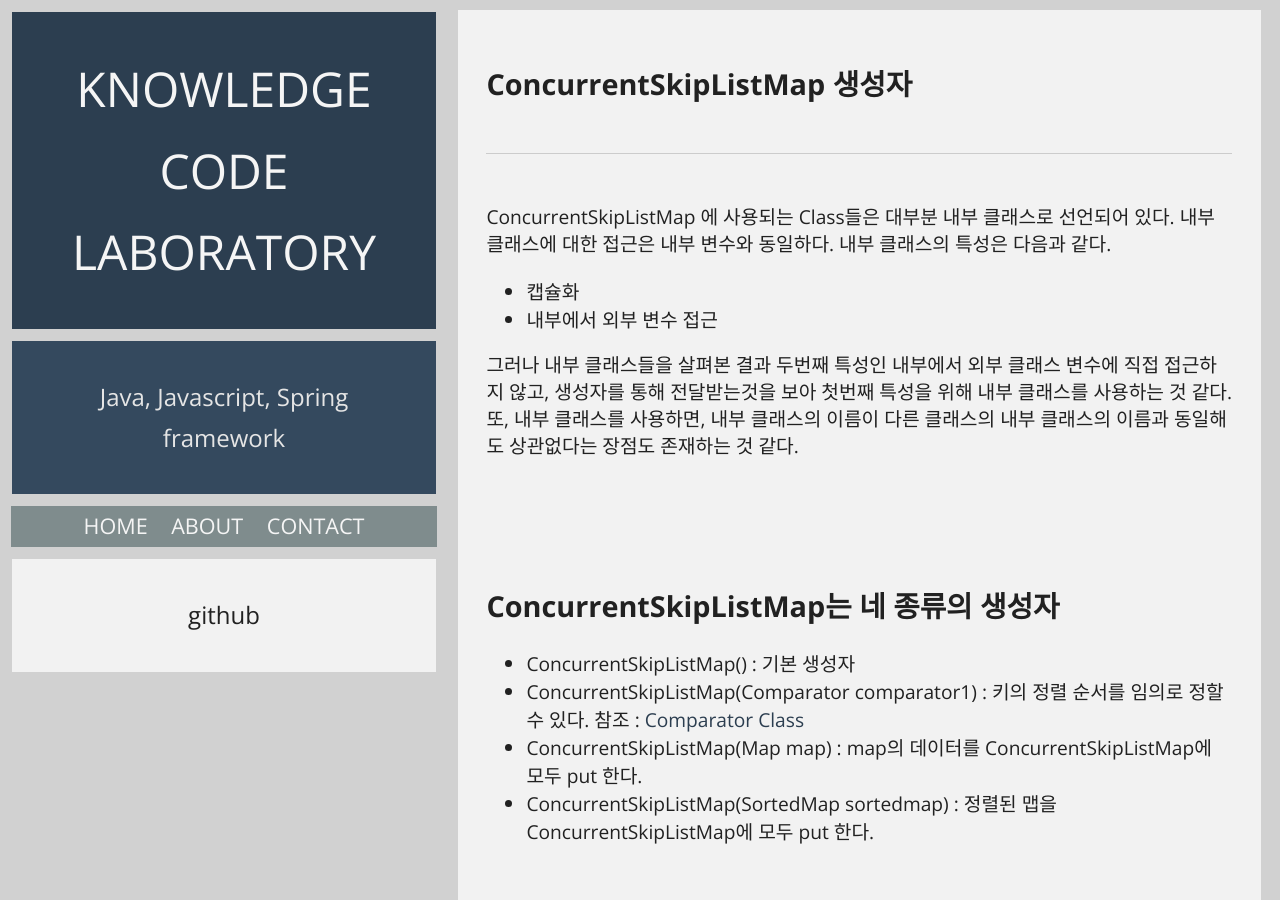
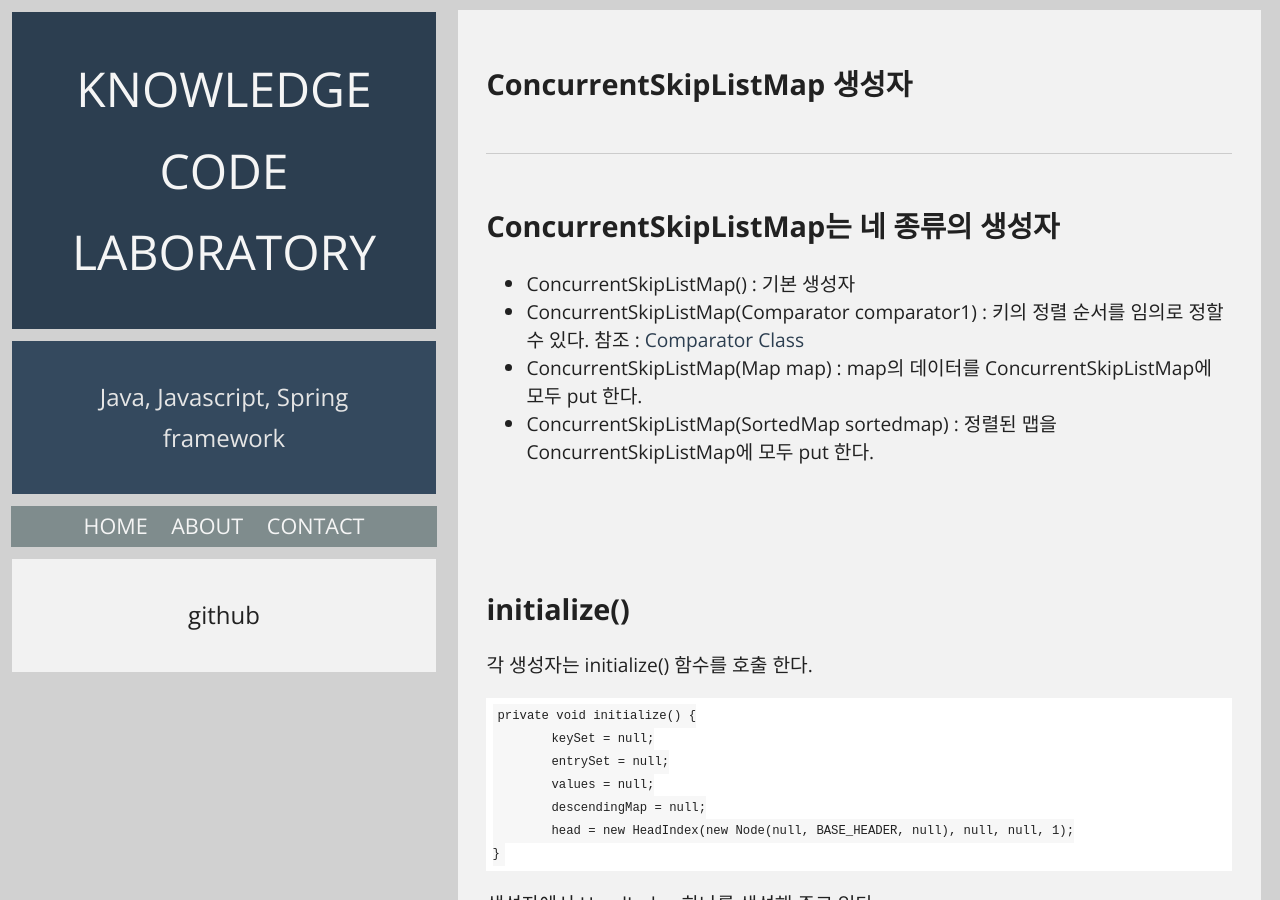
Before and after one commit to kdsr2z0/kdsr2z0.github.io, a Jekyll site: the page built from _posts/2015-02-15-java_skip_list_map_creator.md, in a window 1280 px wide and 900 px high. Built offline with Jekyll 4.4.1, drawn with Linux system fonts in a browser that asks for light colours; Markdown is read by kramdown in place of the engine named in the settings; comment, search, counter and statistics services are not loaded.

Commit message:
no message

```diff
--- a/_posts/2015-02-15-java_skip_list_map_creator.md
+++ b/_posts/2015-02-15-java_skip_list_map_creator.md
@@ -7,17 +7,7 @@ tags: shit
 shortUrl:
 ---
 
-ConcurrentSkipListMap 에 사용되는 Class들은 대부분 내부 클래스로 선언되어 있다.
-내부 클래스에 대한 접근은 내부 변수와 동일하다.
-내부 클래스의 특성은 다음과 같다.
 
-* 캡슐화
-* 내부에서 외부 변수 접근
-
-그러나 내부 클래스들을 살펴본 결과 두번째 특성인 내부에서 외부 클래스 변수에 직접 접근하지 않고, 생성자를 통해 전달받는것을 보아 첫번째 특성을 위해 내부 클래스를 사용하는 것 같다.
-또, 내부 클래스를 사용하면, 내부 클래스의 이름이 다른 클래스의 내부 클래스의 이름과 동일해도 상관없다는 장점도 존재하는 것 같다.
-
-<br><br><br>
 
 ConcurrentSkipListMap는 네 종류의 생성자
 ----------------
```
Also changed, not shown: _posts/temp.txt (added, +11 -0 lines).
